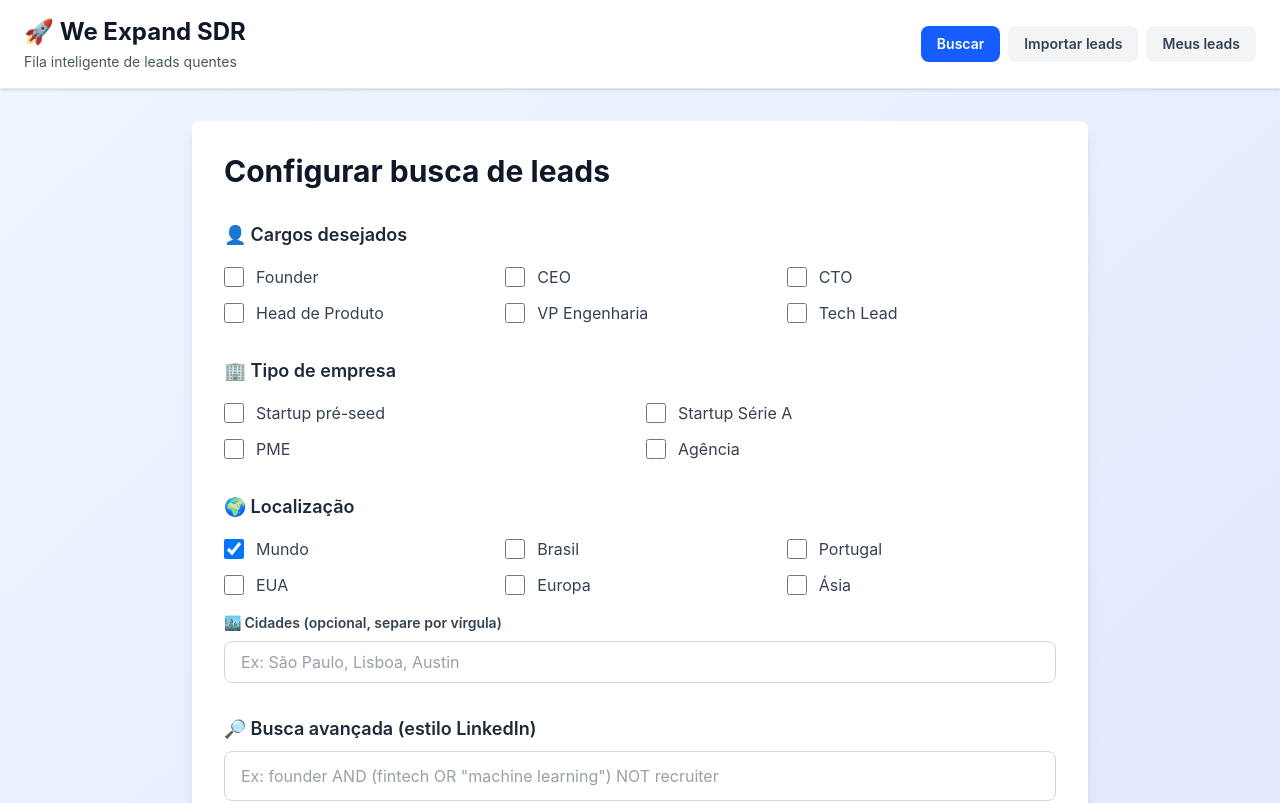
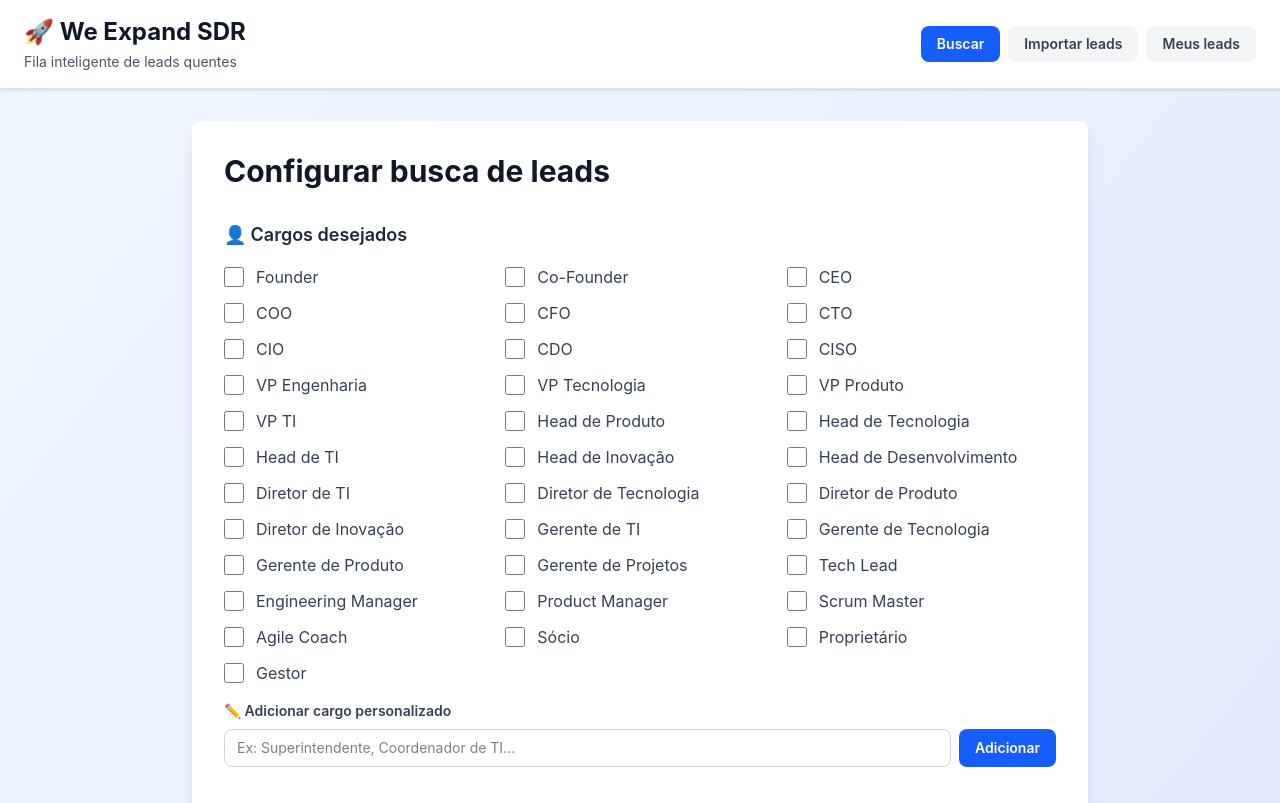
Before and after one commit to we-expand/We_Expand_SDR, a React (Vite) app: page / in a window 1280 px wide. Shown: the top 803 px of the page. Built offline with nearby package versions, Linux system fonts and the light colour scheme.

Commit message:
Expande lista de cargos e adiciona campo de cargo personalizado na busca

```diff
--- a/src/components/SearchConfig.jsx
+++ b/src/components/SearchConfig.jsx
@@ -2,13 +2,22 @@ import { useState } from 'react';
 
 export default function SearchConfig({ onSearch }) {
   const [titles, setTitles] = useState([]);
+  const [customTitle, setCustomTitle] = useState('');
   const [companyTypes, setCompanyTypes] = useState([]);
   const [locations, setLocations] = useState(['Mundo']);
   const [cities, setCities] = useState('');
   const [keyword, setKeyword] = useState('');
   const [combineMode, setCombineMode] = useState('AND');
 
-  const titleOptions = ['Founder', 'CEO', 'CTO', 'Head de Produto', 'VP Engenharia', 'Tech Lead'];
+  const titleOptions = [
+    'Founder', 'Co-Founder', 'CEO', 'COO', 'CFO', 'CTO', 'CIO', 'CDO', 'CISO',
+    'VP Engenharia', 'VP Tecnologia', 'VP Produto', 'VP TI',
+    'Head de Produto', 'Head de Tecnologia', 'Head de TI', 'Head de Inovação', 'Head de Desenvolvimento',
+    'Diretor de TI', 'Diretor de Tecnologia', 'Diretor de Produto', 'Diretor de Inovação',
+    'Gerente de TI', 'Gerente de Tecnologia', 'Gerente de Produto', 'Gerente de Projetos',
+    'Tech Lead', 'Engineering Manager', 'Product Manager', 'Scrum Master', 'Agile Coach',
+    'Sócio', 'Proprietário', 'Gestor',
+  ];
   const companyTypeOptions = [
     'Startup pré-seed',
     'Startup Série A',
@@ -66,6 +75,50 @@ export default function SearchConfig({ onSearch }) {
                 <span className="ml-3 text-gray-700">{title}</span>
               </label>
             ))}
+          </div>
+
+          {/* Cargos customizados */}
+          <div className="mt-4">
+            <label className="block text-sm font-semibold text-gray-700 mb-2">
+              ✏️ Adicionar cargo personalizado
+            </label>
+            <div className="flex gap-2">
+              <input
+                type="text"
+                value={customTitle}
+                onChange={(e) => setCustomTitle(e.target.value)}
+                onKeyDown={(e) => {
+                  if (e.key === 'Enter' && customTitle.trim()) {
+                    const t = customTitle.trim();
+                    if (!titles.includes(t)) setTitles(prev => [...prev, t]);
+                    setCustomTitle('');
+                  }
+                }}
+                placeholder="Ex: Superintendente, Coordenador de TI..."
+                className="flex-1 border border-gray-300 rounded-lg px-3 py-2 text-sm focus:outline-none focus:ring-2 focus:ring-blue-400"
+              />
+              <button
+                type="button"
+                onClick={() => {
+                  const t = customTitle.trim();
+                  if (t && !titles.includes(t)) setTitles(prev => [...prev, t]);
+                  setCustomTitle('');
+                }}
+                className="px-4 py-2 bg-blue-600 hover:bg-blue-700 text-white text-sm font-semibold rounded-lg transition-colors"
+              >
+                Adicionar
+              </button>
+            </div>
+            {titles.filter(t => !titleOptions.includes(t)).length > 0 && (
+              <div className="flex flex-wrap gap-2 mt-2">
+                {titles.filter(t => !titleOptions.includes(t)).map(t => (
+                  <span key={t} className="flex items-center gap-1 bg-blue-100 text-blue-800 text-xs font-semibold px-3 py-1 rounded-full">
+                    {t}
+                    <button onClick={() => setTitles(prev => prev.filter(x => x !== t))} className="hover:text-red-600 ml-1">×</button>
+                  </span>
+                ))}
+              </div>
+            )}
           </div>
         </div>
 
```
